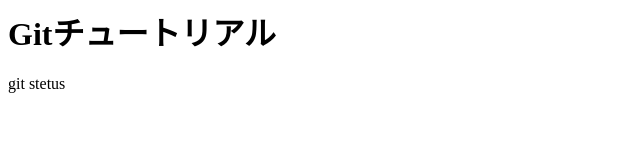
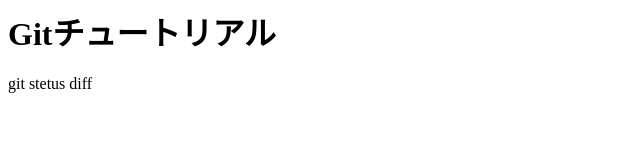
Before and after one commit to Bulgent/git_tutorial, a plain HTML site: page index.html in a window 1280 px wide. Shown: the full height of the page, 0-640 px from the left. Drawn offline with Linux system fonts and the light colour scheme.

Commit message:
git diff

```diff
--- a/index.html
+++ b/index.html
@@ -1,2 +1,3 @@
 <h1>Gitチュートリアル</h1>
 <p1>git stetus</p1>
+<p2>diff</p2>
```
